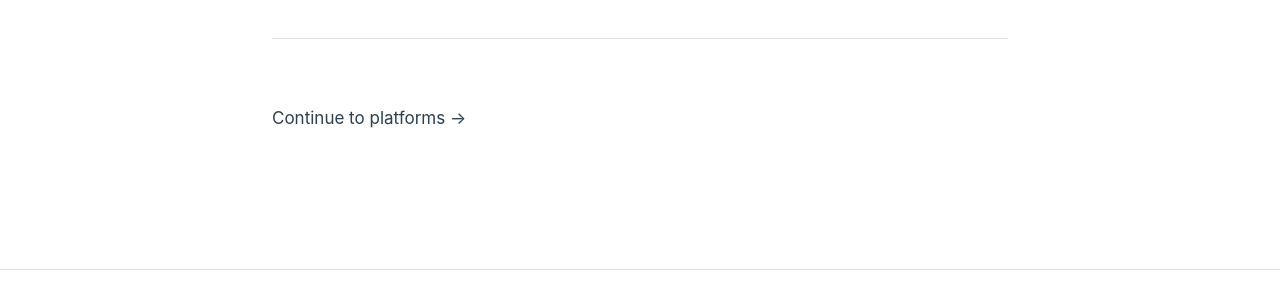
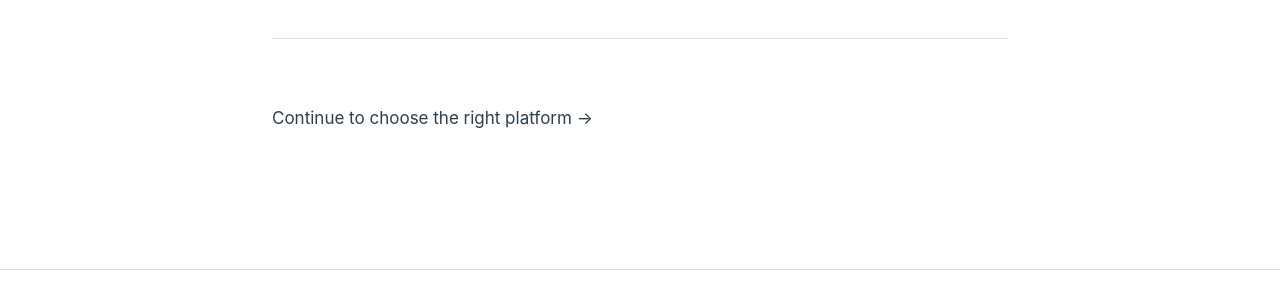
Before and after one commit to madskristensen/HomeAutomationCookbook, a Jekyll site: the page built from docs/getting-started/index.md, in a window 1280 px wide and 900 px high, scrolled down 2956 px. Shown: the part 487-787 px from the top of the window. Built offline with Jekyll 4.4.1, drawn with Linux system fonts in a browser that asks for light colours.

Commit message:
Update link text to match new page title
Co-authored-by: madskristensen <1258877+madskristensen@users.noreply.github.com>

```diff
--- a/docs/getting-started/index.md
+++ b/docs/getting-started/index.md
@@ -86,4 +86,4 @@ Start with these categories:
 
 ---
 
-[Continue to platforms →](/getting-started/choose-the-right-platform.html)
+[Continue to choose the right platform →](/getting-started/choose-the-right-platform.html)
```
